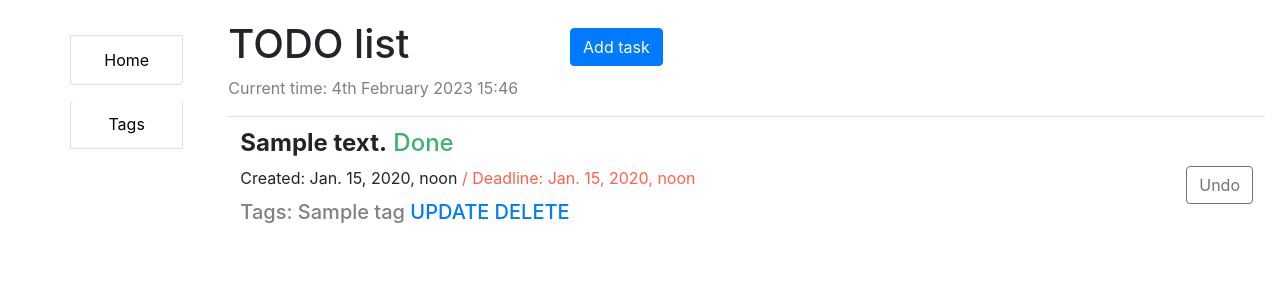
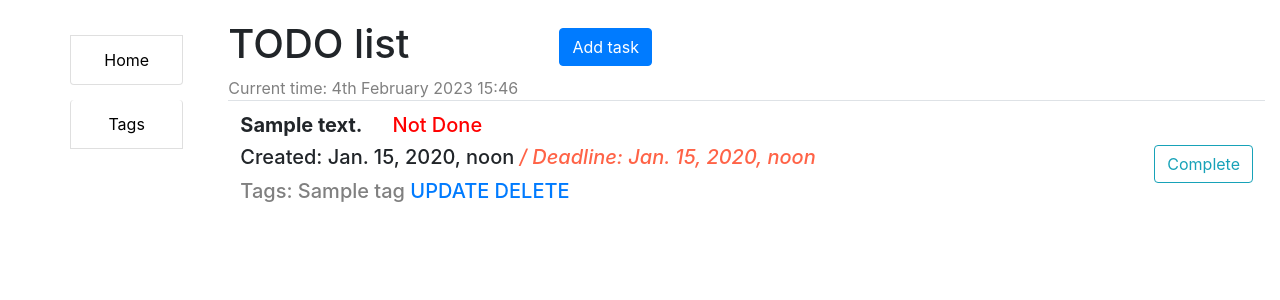
Before and after one commit to antonychumak/todo_list, a Django app: page / in a window 1280 px wide. Shown: the top 300 px of the page. Run offline with Django 4.2, Linux system fonts and the light colour scheme; tables that the repository leaves empty hold one stand-in row (values such as "Sample post"); lists and menus that the app fills with data are empty.

Commit message:
Refactor template index.html

```diff
--- a/schedule/urls.py
+++ b/schedule/urls.py
@@ -16,7 +16,7 @@ urlpatterns = [
     path("", index, name="index"),
     path("tags/", tags_list_view, name="tags"),
     path(
-        "tag/create",
+        "tag/create/",
         TagCreateView.as_view(),
         name="tag-create"
     ),
@@ -31,7 +31,7 @@ urlpatterns = [
         name="tag-delete"
     ),
     path(
-        "tasks/create",
+        "tasks/create/",
         TaskCreateView.as_view(),
         name="task-create"
     ),
--- a/templates/schedule/index.html
+++ b/templates/schedule/index.html
@@ -1,58 +1,41 @@
 {% extends 'base.html' %}
+
 <head>
   <title>Home | Schedule</title>
 </head>
+<body>
   {% block content %}
-    <h1>
-      TODO list
-      <a style="margin-left: 150px;" class="btn btn-primary" href="{% url 'schedule:task-create' %}">Add task</a>
-    </h1>
+    <h1>TODO list<a style="margin-left: 150px;" class="btn btn-primary" href="{% url 'schedule:task-create' %}">Add task</a></h1>
     <div style="color: gray;">Current time: {% now "jS F Y H:i" %}</div>
     {% if todo_list %}
       <table class="table">
    <tbody>
     {% for todo in todo_list %}
-        <ul>
     <tr>
-              <td>
-              {% if now <= todo.deadline or not todo.is_mark %}
-                <h4><strong>{{ todo.content }} </strong>
-                  <text style="color:Tomato;">Not Done</text></h4>
+      <th scope="col">
       <form action="{% url 'schedule:task-change' todo.slug %}" method="post" novalidate>
       {% csrf_token %}
-                        <button style="float: right" class="btn btn-outline-info" type="submit">Complete</button>
+        <h5 style="float: left;"><strong > {{ todo.content }} </strong></h5>
+        {% if todo.is_mark %}
+          <h5 style="color: red; text-indent: 30px">Not Done</h5>
+            <button style="float: right;" class="btn btn-outline-info" type="submit">Complete</button>
+          <h5> Created: {{ todo.create_date }} <em style="color: Tomato;">/ Deadline: {{ todo.deadline }}</em></h5>
+        {% else %}
+          <h5 style="color: MediumSeaGreen; text-indent: 30px;">Done</h5>
+            <button style="float: right;" class="btn btn-outline-secondary" type="submit">Undo</button>
+          <h5> Created: {{ todo.create_date }} <em >/ Deadline: {{ todo.deadline }}</em></h5>
+        {% endif %}
       </form>
-                    <div>Created: {{ todo.create_date }}</div>
-                      {% if todo.tags.all %}
-                        <tag ><h5 style="color: gray; margin-top: 10px;">Tags:
+      <h5 style="color: gray; margin-top: 10px;">Tags:
       {% for tag in todo.tags.all %}
         {{ tag.name }}
+      {% empty %}
+        There are no tags
       {% endfor %}
-                      {% endif %}
       <a href="{% url 'schedule:task-update' todo.slug %}">UPDATE</a>
       <a href="{% url 'schedule:task-delete' todo.slug %}">DELETE</a></h5>
-                      </tag>
-                  {% else %}
-                 <h4><strong>{{ todo.content }}</strong>
-                  <text style="color:MediumSeaGreen">Done</text></h4>
-                    <form action="{% url 'schedule:task-change' todo.slug %}" method="post" novalidate>
-                      {% csrf_token %}
-                        <button style="float: right" class="btn btn-outline-secondary" type="submit">Undo</button>
-                    </form>
-                    <div>Created: {{ todo.create_date }} <text style="color: Tomato;">/ Deadline: {{ todo.deadline }}</text> </div>
-                      {% if todo.tags.all %}
-                        <tag ><h5 style="color: gray; margin-top: 10px;">Tags:
-                        {% for tag in todo.tags.all %}
-                          {{ tag.name }}
-                        {% endfor %}
-                      {% endif %}
-                        <a href="{% url 'schedule:task-update' todo.slug %}">UPDATE</a>
-                        <a href="{% url 'schedule:task-delete' todo.slug %}">DELETE</a></h5>
-                      </tag>
-                    </td>
-              {% endif %}
+      </th>
     </tr>
-        </ul>
     {% endfor %}
    </tbody>
     </table>
@@ -60,3 +43,4 @@
       <p>There are no tasks</p>
     {% endif %}
   {% endblock %}
+</body>
```
Lines whose indentation alone changed are shown as unchanged.
